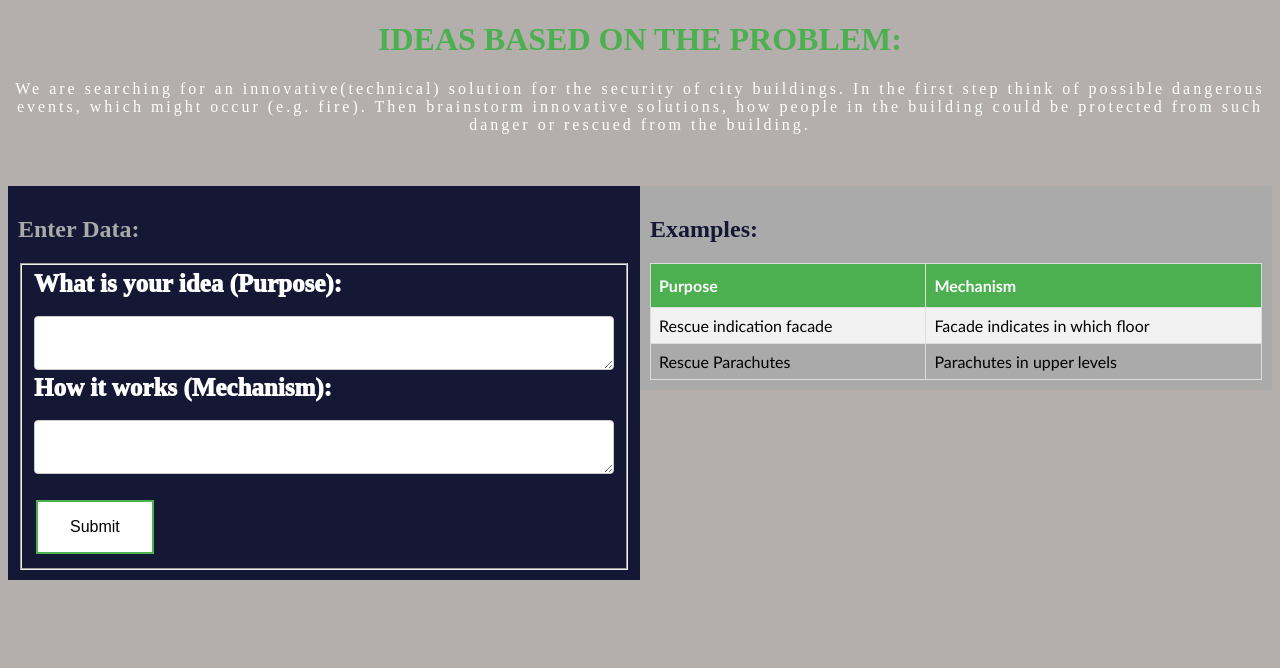
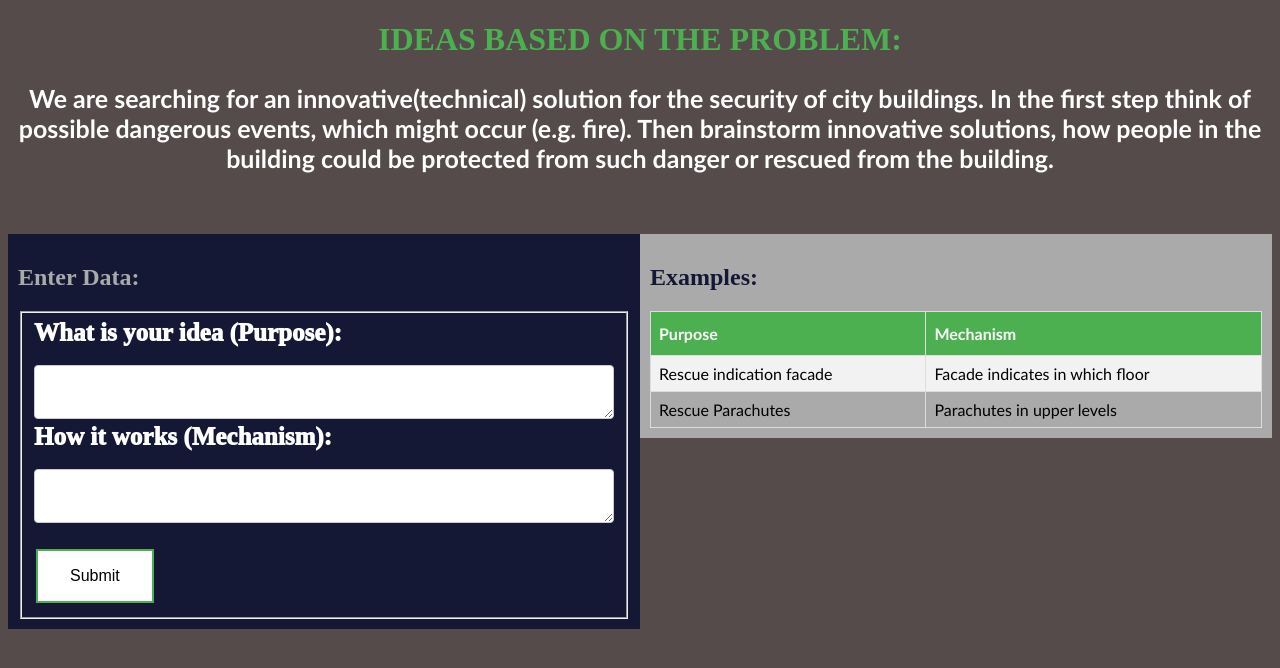
Before and after one commit to teiadom/ideasubmission, a Flask app: page / in a window 1280 px wide. Shown: the top 668 px of the page. Run offline with Flask 2, Linux system fonts and the light colour scheme.

Commit message:
added extra code

```diff
--- a/flask_qa/templates/home1.html
+++ b/flask_qa/templates/home1.html
@@ -44,14 +44,9 @@
   }
 }
 body {
-  background-color: #b4aead;
+  background-color: #544b4a;
 }
 
-div.instruction {
-  border: 1px solid gray;
-  padding: 8px;
-  background-color:#141835;
-}
 
 h1 {
   text-align: center;
@@ -68,10 +63,12 @@ h2{
 }
 
 p {
+  font-family: "Trebuchet MS", Arial, Helvetica, sans-serif;
   text-indent: 0px;
   text-align: center;
-  letter-spacing: 3px;
   color:white;
+  font-size: 25px;
+  font-weight: 950;
 }
 
 .button {
```
